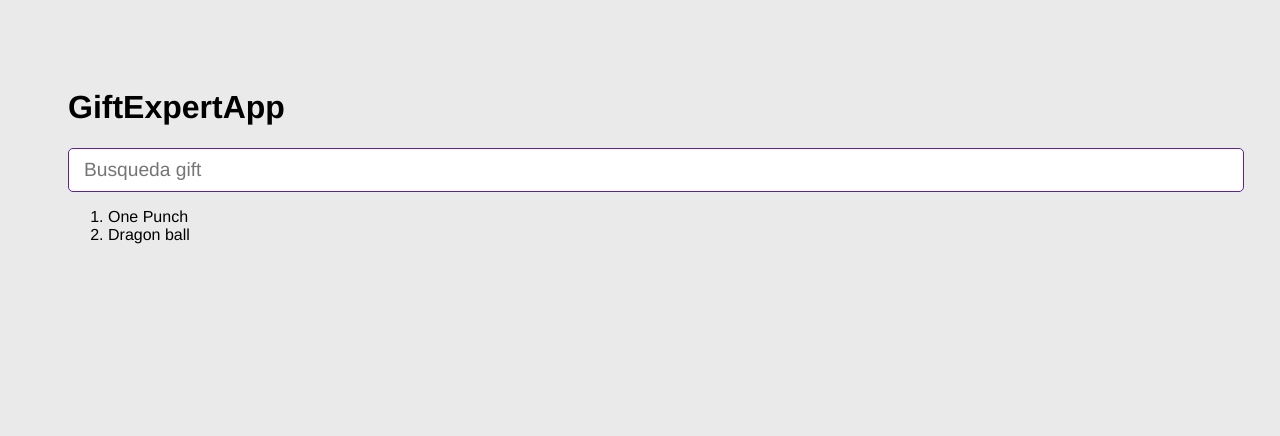
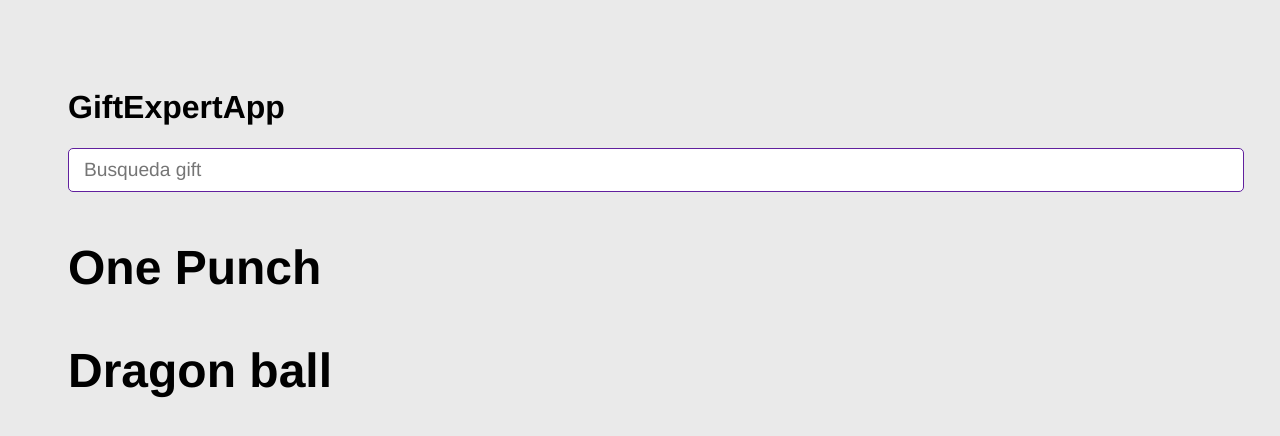
Before and after one commit to Oen844/gift-expert-app, a React (Vite) app: page / in a window 1280 px wide. Shown: the top 436 px of the page. Built offline with nearby package versions, Linux system fonts and the light colour scheme.

Commit message:
giftGrid

```diff
--- a/src/GiftExpertApp.jsx
+++ b/src/GiftExpertApp.jsx
@@ -1,5 +1,6 @@
 import { useState } from "react";
 import { AddCategory } from "./components/AddCategory";
+import { GiftGrid } from "./components/GiftGrid";
 
 const apiKey = "C7IgKP3nG1CMgzOUV3OoYLQmE84SL8sQ";
 export const GiftExpertApp = () => {
@@ -9,36 +10,38 @@
     const onAddCategory = (event) => {
         //valorant
         console.log(categories);
-        if( categories.includes(event) ) return;
+        if (categories.includes(event)) return;
 
         console.log(event);
         //setCategories([...categories, 'Valorant']);
         // setCategories( cat => [... cat, 'Valorant'] );
-        setCategories([...categories, event]);
+        setCategories([ event, ...categories]);
 
     }
 
     return (
         <>
-            {/* titulo */}
 
             <h1>GiftExpertApp</h1>
 
-            {/* input */}
             <AddCategory
                 onNewCategory={event => onAddCategory(event)}
 
             />
 
-            {/* listado fe gif */}
 
-            <ol>
-                {categories.map(categoriy => {
-                    return <li key={categoriy}> {categoriy} </li>
-                })}
 
-            </ol>
-            {/* gif item */}
+
+            {categories.map(category =>
+            (
+                <GiftGrid key={category}
+                    category={category}
+                />
+            )
+            )}
+
+
+
         </>
     );
 };
--- /dev/null
+++ b/src/components/GiftGrid.jsx
@@ -0,0 +1,15 @@
+
+
+
+
+export const GiftGrid = ({ category, key }) => {
+
+
+
+    return (
+        <>
+            <h3>{ category }</h3>
+
+        </>
+    )
+}
```
